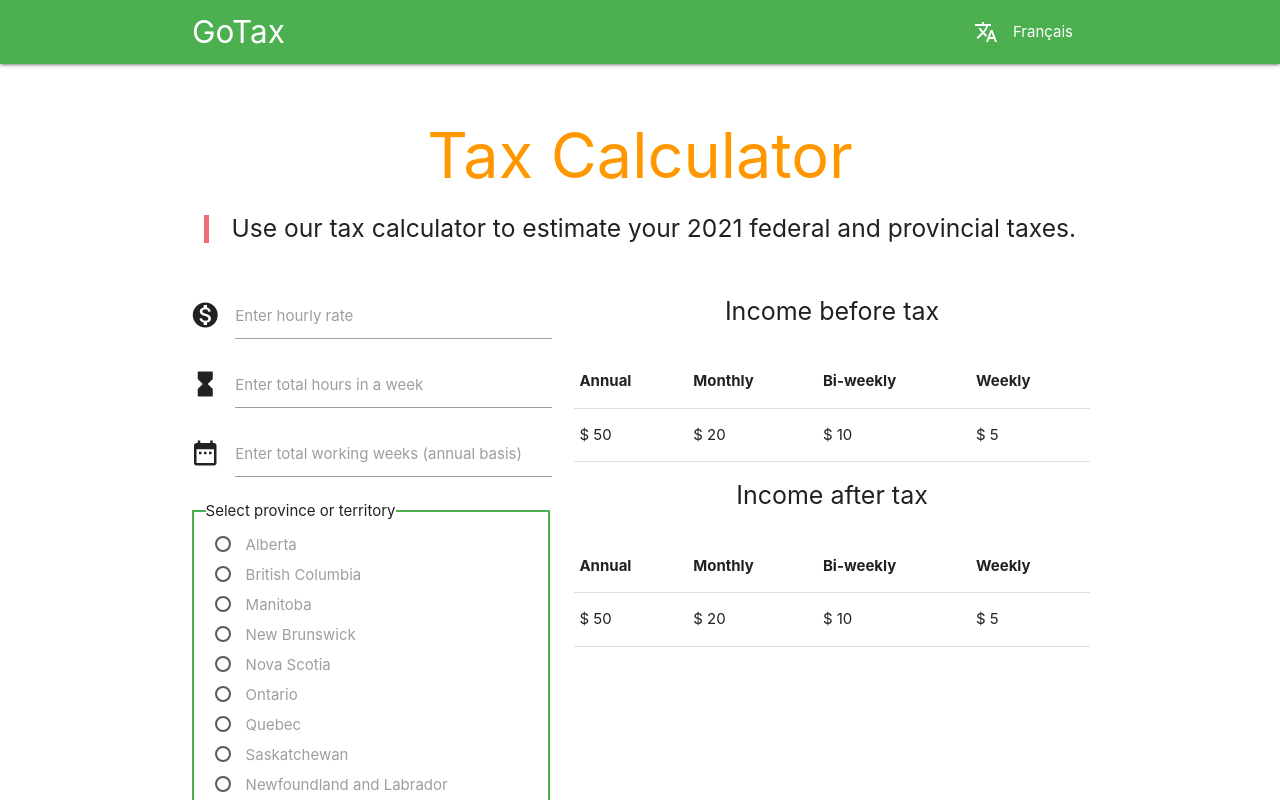
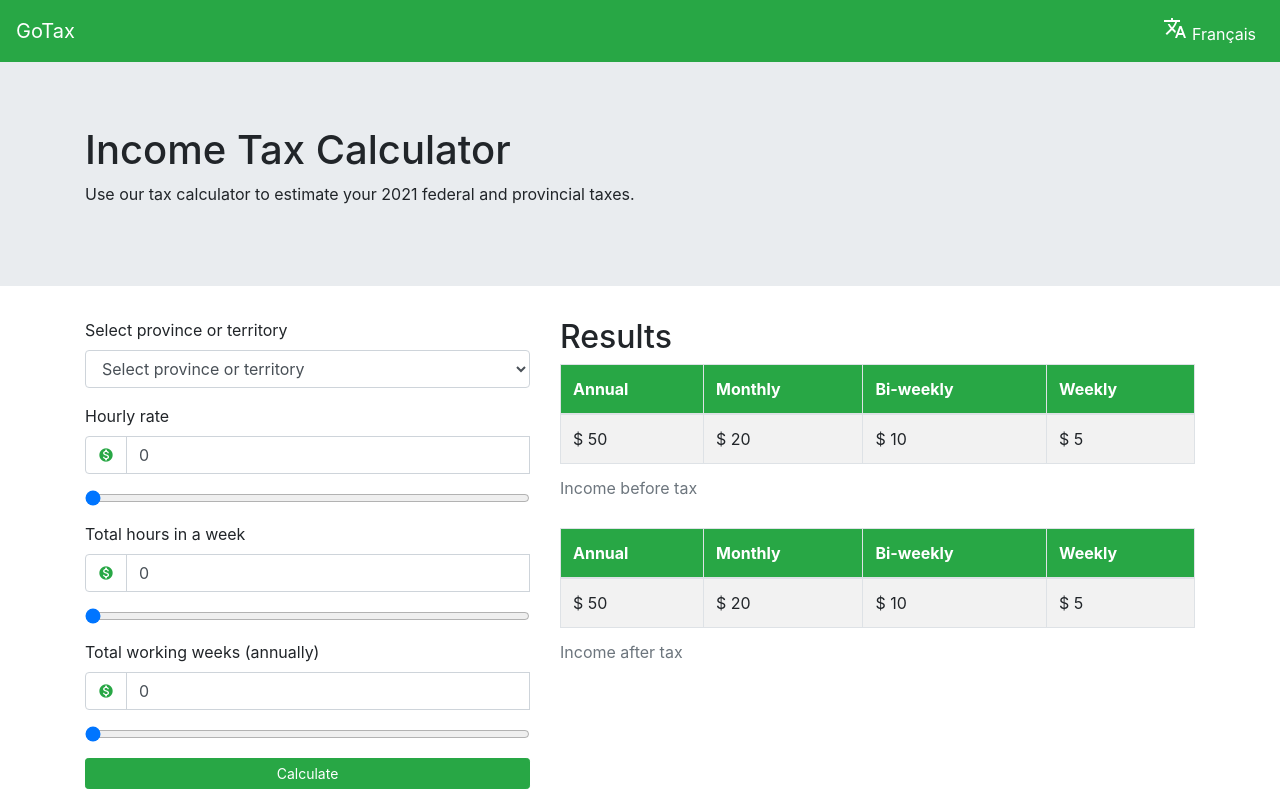
Before and after one commit to oni20/Tax-Calculator, a Next.js app in the folder tax-calculator-next/: page / in a window 1280 px wide. Shown: the top 800 px of the page. Built offline with nearby package versions, Linux system fonts and the light colour scheme.

Commit message:
1) Changed layout using Bootstrap 2) Created slider beside input box 3) Created component wise CSS files

```diff
--- a/tax-calculator-next/components/Body/Body.js
+++ b/tax-calculator-next/components/Body/Body.js
@@ -1,11 +1,16 @@
 import React, { useState, useEffect } from 'react';
-import Table from '../common/Table';
-import Radio from '../common/Radio';
+
+/* React Bootstrap */
+import { Container, Row, Col, Button, Jumbotron, Form, FormControl, InputGroup } from 'react-bootstrap';
+
+/* Custom component */
+import IncomeTable from '../common/IncomeTable';
+import FormInputRange from './FormInputRange';
 
 const Body = props => {
-  const [provinceDDVal, setProvinceDDVal] = useState(""),
+  const [validated, setValidated] = useState(false),
+    [provinceDDVal, setProvinceDDVal] = useState(""),
     [currentProvinceTaxRule, setCurrentProvinceTaxRule] = useState([]),
-    [rangeVal, setRangeVal] = useState(0),
     [ddVal, setDDVal] = useState("");
 
   useEffect(() => {
@@ -16,10 +21,38 @@ const Body = props => {
     this.setState({ setDDVal: event.target.value });
   }
 
-  const calculateTax = (event) => {
-    event.preventDefault();
+  const adjustInputChangeByRange = (id, value) =>{
+    setInputState(prevState => ({
+      ...prevState, [id]: value
+    }));
+
+    setRangeState(prevState => ({
+      ...prevState, [id + "Range"]: value
+    }));
   }
 
+  const handleInputChange = event => {
+    const { id, value } = event.target;
+
+    setInputState(prevState => ({
+      ...prevState, [id]: value
+    }));
+
+    setRangeState(prevState => ({
+      ...prevState, [id + "Range"]: value
+    }));
+  }
+
+  const handleSubmit = (event) => {
+    const form = event.currentTarget;
+
+    if (form.checkValidity() === false) {
+      event.preventDefault();
+      event.stopPropagation();
+    }
+
+    setValidated(true);
+  }
 
   let dummy = {
     "annual": 50,
@@ -30,77 +63,83 @@ const Body = props => {
 
   return (
     <>
-      <div className="section no-pad-bot" id="index-banner">
-        <h1 className="header center orange-text">{props.bodyContent.introTitle}</h1>
-        <blockquote>
-          <h5>{props.bodyContent.introDesc.replace("$currYear$", new Date().getFullYear())}</h5>
-        </blockquote>
-      </div>
+      <Jumbotron fluid>
+        <Container>
+          <h1>{props.bodyContent.introTitle}</h1>
+          <p>{props.bodyContent.introDesc.replace("$currYear$", new Date().getFullYear())}</p>
+        </Container>
+      </Jumbotron>
 
-      <div className="section">
-        <div className="row">
-          <div className="col s12 m5">
+      <Container>
+        <Row>
+          <Col xs={12} sm={5} md={5} lg={5}>
+            <Form action="#" noValidate validated={validated} onSubmit={handleSubmit} >
+              <Form.Group controlId="formSelectProvince">
+                <Form.Label>{props.bodyContent.provinceDD}</Form.Label>
+                <Form.Control as="select" required>
+                  <option value="">{props.bodyContent.provinceDD}</option>
+                  {
+                    props.bodyContent.provinceList.map((province, index) => {
+                      return <option key={index} value={province.id}>{province.displayText}</option>
+                    })
+                  }
+                </Form.Control>
+                <Form.Control.Feedback type="invalid">
+                  {props.bodyContent.errorMessage.missingProvince}
+                </Form.Control.Feedback>
+              </Form.Group>
 
-            <form action="#">
-              <div className="input-field">
-                <i className="material-icons prefix">monetization_on</i>
-                <input id="hourly_rate" type="text" className="validate" />
-                <label htmlFor="hourly_rate">{props.bodyContent.hourlyRateLabel}</label>
-              </div>
+              {/* Hourly Rate */}
+              <FormInputRange
+                controlId="formHourlYRate"
+                label={props.bodyContent.hourlyRateLabel}
+                errorMessage={props.bodyContent.errorMessage.missingHourlyRate}
+                rangeMax="1000"
+              />
 
-              <div className="input-field">
-                <i className="material-icons prefix">hourglass_full</i>
-                <input id="working_hour" type="text" className="validate" />
-                <label htmlFor="working_hour">{props.bodyContent.workingHoursInWeekLabel}</label>
-              </div>
+              {/* Working hour in a week */}
+              <FormInputRange
+                controlId="formWorkingWeeklyHour"
+                label={props.bodyContent.workingHoursInWeekLabel}
+                errorMessage={props.bodyContent.errorMessage.missingWeeklyHours}
+                rangeMax="60"
+              />
 
-              <div className="input-field">
-                <i className="material-icons prefix">date_range</i>
-                <input id="working_week" type="text" className="validate" />
-                <label htmlFor="working_week">{props.bodyContent.totalWorkingWeeksInAYear}</label>
-              </div>
+              {/* Working weeks in a year */}
+              <FormInputRange
+                controlId="formWorkingWeekAnnual"
+                label={props.bodyContent.totalWorkingWeeksInAYear}
+                errorMessage={props.bodyContent.errorMessage.missingAnnualWeeks}
+                rangeMax="52"
+              />
 
-              <fieldset className="input-field">
-                <legend>{props.bodyContent.provinceDD}</legend>
-                {
-                  props.bodyContent.provinceList.map((province, index) => {
-                    return (
-                      <Radio
-                        key={index}
-                        value={province.id}
-                        displayText={province.displayText}
-                      />
-                    )
-                  })
-                }
-              </fieldset>
+              <Button variant="success" size="sm" block type="submit">
+                {props.bodyContent.calculateBtn}
+              </Button>
+            </Form>
+          </Col>
 
-              <button type="submit" className="green waves-effect waves-light btn">
-                {props.bodyContent.calculateBtn}
-              </button>
-            </form>
-          </div>
-
-          <div className="col s12 m7">
-            <div className="row">
-              <div className="col s12">
-                <Table
+          <Col>
+            <h2>{props.bodyContent.resultTitle}</h2>
+            <Row>
+              <Col xs={12}>
+                <IncomeTable
                   caption={props.bodyContent.resultTable.beforeTaxCaption}
                   theader={props.bodyContent.resultTable.headers}
                   tableBody={dummy}
                 />
-              </div>
-              <div className="col s12">
-                <Table
+              </Col>
+              <Col>
+                <IncomeTable
                   caption={props.bodyContent.resultTable.afterTaxCaption}
                   theader={props.bodyContent.resultTable.headers}
                   tableBody={dummy}
                 />
-              </div>
-            </div>
-          </div>
-        </div>
-      </div>
+              </Col>
+            </Row>
+          </Col>
+        </Row>
+      </Container>
     </>
   );
 }
--- /dev/null
+++ b/tax-calculator-next/components/Body/FormInputRange.js
@@ -0,0 +1,47 @@
+import { React, useState } from 'react';
+import { Form, FormControl, InputGroup } from 'react-bootstrap';
+
+const FormInputRange = props => {
+    const [inputState, setInputState] = useState("0");
+
+    const handleInputChange = event => {
+        setInputState(event.target.value);
+    }
+
+    return (
+        <>
+            <Form.Group controlId="formHourlYRate">
+                <Form.Label>{props.label}</Form.Label>
+                <InputGroup className="mb-3">
+                    <InputGroup.Prepend>
+                        <InputGroup.Text id="hourly_rate" className="no-bg">
+                            <i className="material-icons prefix">monetization_on</i>
+                        </InputGroup.Text>
+                    </InputGroup.Prepend>
+                    <FormControl
+                        type="text"
+                        value={inputState}
+                        placeholder={props.label}
+                        aria-label={props.label}
+                        required
+                        onChange={handleInputChange} />
+                    <Form.Control.Feedback type="invalid">
+                        {props.errorMessage}
+                    </Form.Control.Feedback>
+                </InputGroup>
+            </Form.Group>
+
+            {/* Range */}
+            <Form.Group controlId={props.controlId + "Range"}>
+                <Form.Label className="sr-only">{props.label}</Form.Label>
+                <Form.Control
+                    type="range"
+                    value={inputState}
+                    min="0" max={props.rangeMax}
+                    onChange={handleInputChange} />
+            </Form.Group>
+        </>
+    );
+};
+
+export default FormInputRange;
--- a/tax-calculator-next/components/Header/Header.js
+++ b/tax-calculator-next/components/Header/Header.js
@@ -1,36 +1,26 @@
-import React, { useState } from 'react';
+import React from 'react';
+import { Navbar, Nav } from 'react-bootstrap';
+
+/* Import custom stylesheet */
+import HeaderStyle from '../../styles/Header.module.css';
 
 const Header = props => {
-  const toggleLanguage = event => {
-    event.preventDefault();
-    props.handleLanguageToggle(props.language == "en" ? "fr" : "en")
-  }
+
+  const handleSelect = (eventKey) => props.handleLanguageToggle(props.language == "en" ? "fr" : "en");
 
   return (
-    <nav className="green" role="navigation">
-      <div className="nav-wrapper container">
-        <a id="logo-container" href="#" className="brand-logo">
-          {props.headerTitle}
-        </a>
-        <ul className="right hide-on-med-and-down">
-          <li>
-            <a href="#" onClick={toggleLanguage}>
-              <i className="material-icons left">translate</i>
-              {props.language == "en" ? "Français" : "English"}
-            </a>
-          </li>
-        </ul>
-
-        <ul id="nav-mobile" className="sidenav">
-          <li>
-            <a href="#" onClick={toggleLanguage}>
-              {props.language == "en" ? "Français" : "English"}
-            </a>
-          </li>
-        </ul>
-        <a href="#" data-target="nav-mobile" className="sidenav-trigger"><i className="material-icons">menu</i></a>
-      </div>
-    </nav>
+    <Navbar collapseOnSelect expand="lg" variant="dark" className="green">
+      <Navbar.Brand href="#home" className="brand-logo">{props.headerTitle}</Navbar.Brand>
+      <Navbar.Toggle aria-controls="responsive-navbar-nav" />
+      <Navbar.Collapse id="responsive-navbar-nav" className="justify-content-end">
+        <Nav activeKey="1" onSelect={handleSelect}>
+          <Nav.Link eventKey="1" href="#">
+            <i className="material-icons mar-right-5">translate</i>
+            {props.language == "en" ? "Français" : "English"}
+          </Nav.Link>
+        </Nav>
+      </Navbar.Collapse>
+    </Navbar>
   )
 }
 
--- a/tax-calculator-next/components/common/Table.js
+++ b/tax-calculator-next/components/common/IncomeTable.js
@@ -1,16 +1,18 @@
 import React from 'react';
+import { Table } from 'react-bootstrap';
 
-const Table = props => {
+const IncomeTable = props => {
     return (
-        <table className="responsive-table">
-            <caption><p>{props.caption}</p></caption>
-            <thead>
+        <Table striped bordered hover responsive>
+            <caption>{props.caption}</caption>
+            <thead className="green">
                 <tr>
                     {Object.keys(props.theader).map((head, index) => {
                         return <th key={index}>{props.theader[head]}</th>
                     })}
                 </tr>
             </thead>
+
             <tbody>
                 <tr>
                     {Object.keys(props.tableBody).map((body, index) => {
@@ -18,8 +20,8 @@ const Table = props => {
                     })}
                 </tr>
             </tbody>
-        </table>
+        </Table>
     );
 };
 
-export default Table;
+export default IncomeTable;
--- a/tax-calculator-next/components/common/Radio.js
+++ /dev/null
@@ -1,24 +0,0 @@
-import React, { useState } from 'react';
-
-const Radio = props => {
-    const [radioVal, setRadioVal] = useState("");
-
-    const handleRadioBtnChange = event => {
-        setRadioVal(event.target.value);
-    }
-
-    return (
-        <p>
-            <label>
-                <input className="with-gap"
-                    name="province"
-                    type="radio"
-                    value={props.value}
-                    onChange={handleRadioBtnChange} />
-                <span>{props.displayText}</span>
-            </label>
-        </p>
-    );
-};
-
-export default Radio;
--- a/tax-calculator-next/data/Translator.js
+++ b/tax-calculator-next/data/Translator.js
@@ -1,13 +1,14 @@
 const dictionary = {
     "EN": {
+        "jsDisabledMsg": "You need to enable JavaScript to run this app.",
         "pageTitle": "Find tax: $currYear$ Canadian income tax",
         "headerTitle": "GoTax",
         "body": {
-            "introTitle": "Tax Calculator",
+            "introTitle": "Income Tax Calculator",
             "introDesc": "Use our tax calculator to estimate your $currYear$ federal and provincial taxes.",
-            "hourlyRateLabel": "Enter hourly rate",
-            "workingHoursInWeekLabel": "Enter total hours in a week",
-            "totalWorkingWeeksInAYear": "Enter total working weeks (annual basis)",
+            "hourlyRateLabel": "Hourly rate",
+            "workingHoursInWeekLabel": "Total hours in a week",
+            "totalWorkingWeeksInAYear": "Total working weeks (annually)",
             "provinceDD": "Select province or territory",
             "provinceList": [
                 {
@@ -64,6 +65,7 @@ const dictionary = {
                 }
             ],
             "calculateBtn": "Calculate",
+            "resultTitle": "Results",
             "resultTable": {
                 "beforeTaxCaption": "Income before tax",
                 "afterTaxCaption": "Income after tax",
@@ -73,6 +75,12 @@ const dictionary = {
                     "biWeekly": "Bi-weekly",
                     "weekly": "Weekly"
                 }
+            },
+            "errorMessage":{
+                "missingProvince": "Choose province or territory",
+                "missingHourlyRate": "Please insert hourly rate",
+                "missingWeeklyHours": "Please insert weekly working hours",
+                "missingAnnualWeeks": "Please insert total annual working weeks"
             }
         },
         "footerContent": {
@@ -83,6 +91,7 @@ const dictionary = {
         }
     },
     "FR": {
+        "jsDisabledMsg": "Vous devez activer JavaScript pour exécuter cette application.",
         "pageTitle": "Rechercher un impôt: $currYear$ Impôt sur le revenu canadien",
         "headerTitle": "GoTax",
         "body": {
@@ -147,6 +156,7 @@ const dictionary = {
                 }
             ],
             "calculateBtn": "Calculer",
+            "resultTitle": "Résultats",
             "resultTable": {
                 "beforeTaxCaption": "Revenu avant impôt",
                 "afterTaxCaption": "Revenu après impôt",
@@ -156,6 +166,12 @@ const dictionary = {
                     "biWeekly": "Aux deux semaines",
                     "weekly": "Hebdomadaire"
                 }
+            },
+            "errorMessage":{
+                "missingProvince": "Choisissez la province ou le territoire",
+                "missingHourlyRate": "Veuillez insérer le taux horaire",
+                "missingWeeklyHours": "Veuillez insérer les heures de travail hebdomadaires",
+                "missingAnnualWeeks": "Veuillez insérer le nombre total de semaines de travail annuelles"
             }
         },
         "footerContent": {
--- a/tax-calculator-next/pages/_app.js
+++ b/tax-calculator-next/pages/_app.js
@@ -1,5 +1,5 @@
 import '../styles/globals.css'
-import '../styles/body.css'
+/* import '../styles/body.css' */
 
 function MyApp({ Component, pageProps }) {
   return <Component {...pageProps} />
--- a/tax-calculator-next/pages/index.js
+++ b/tax-calculator-next/pages/index.js
@@ -34,18 +34,24 @@ const Home = () => {
   return (
     <div className={styles.container}>
       <Head>
-        <meta http-equiv="Content-Type" content="text/html; charset=UTF-8" />
+        <meta httpEquiv="Content-Type" content="text/html; charset=UTF-8" />
         <meta name="viewport" content="width=device-width, initial-scale=1, maximum-scale=1.0" />
+
         <title>{content.pageTitle.replace("$currYear$", currYear)}</title>
 
         <link rel="icon" href="/favicon.ico" />
+        <link href="https://fonts.googleapis.com/icon?family=Material+Icons" rel="stylesheet" />
 
-        <link href="https://fonts.googleapis.com/icon?family=Material+Icons" rel="stylesheet" />
-        <link rel="stylesheet" href="https://cdnjs.cloudflare.com/ajax/libs/materialize/1.0.0/css/materialize.min.css" media="screen,projection" />
+        <link
+          rel="stylesheet"
+          href="https://maxcdn.bootstrapcdn.com/bootstrap/4.5.0/css/bootstrap.min.css"
+          integrity="sha384-9aIt2nRpC12Uk9gS9baDl411NQApFmC26EwAOH8WgZl5MYYxFfc+NcPb1dKGj7Sk"
+          crossorigin="anonymous"
+        />
       </Head>
 
-      <main className={styles.main}>
-        <noscript>You need to enable JavaScript to run this app.</noscript>
+      <noscript>{content.jsDisabledMsg}</noscript>
+
       <Header
         language={language}
         headerTitle={content.headerTitle}
@@ -54,16 +60,10 @@ const Home = () => {
       <Body
         bodyContent={content.body}
       />
-      </main>
-
       <Footer
         footerContent={content.footerContent}
       />
 
-      {/* Scripts */}
-      <script src="https://code.jquery.com/jquery-2.1.1.min.js"></script>
-      <script src="https://cdnjs.cloudflare.com/ajax/libs/materialize/1.0.0/js/materialize.min.js"></script>
-      <script src="/init.js"></script>
     </div>
   );
 }
--- a/tax-calculator-next/styles/body.css
+++ /dev/null
@@ -1,18 +0,0 @@
-caption p{
-  font-size: 25px;
-  margin-top: 15px;
-}
-
-fieldset{
-  border: 2px solid #4CAF50;
-}
-
-fieldset p {
-    margin: 5px;
-}
-
-legend{
-  color: #9e9e9e;
-  font-size: 15px;
-  padding: 0 10px;
-}
--- a/tax-calculator-next/styles/globals.css
+++ b/tax-calculator-next/styles/globals.css
@@ -4,6 +4,11 @@ body {
   margin: 0;
   font-family: -apple-system, BlinkMacSystemFont, Segoe UI, Roboto, Oxygen,
     Ubuntu, Cantarell, Fira Sans, Droid Sans, Helvetica Neue, sans-serif;
+}
+
+footer{
+  margin-top: 20px;
+  padding: 20px;
 }
 
 h1{
@@ -19,11 +24,26 @@ a {
   box-sizing: border-box;
 }
 
-/* Materialize Icons */
-.icon-block {
-  padding: 0 15px;
+.no-bg{
+  background: none !important;
 }
 
-.icon-block .material-icons {
+.mar-right-5{
+  margin-right: 5px;
+}
+
+/* Materialize Icons */
+form .material-icons {
   font-size: inherit;
+  color: #28a745;
 }
+
+.green {
+  background-color: #28a745;
+  border-color: #28a745;
+  color: white;
+}
+.form-control:focus{
+  border-color: #28a745;
+  box-shadow: none;
+}
```
Also changed, not shown: tax-calculator-next/styles/Body.module.css (added), tax-calculator-next/styles/Header.module.css (added). Lines whose indentation alone changed are shown as unchanged.
